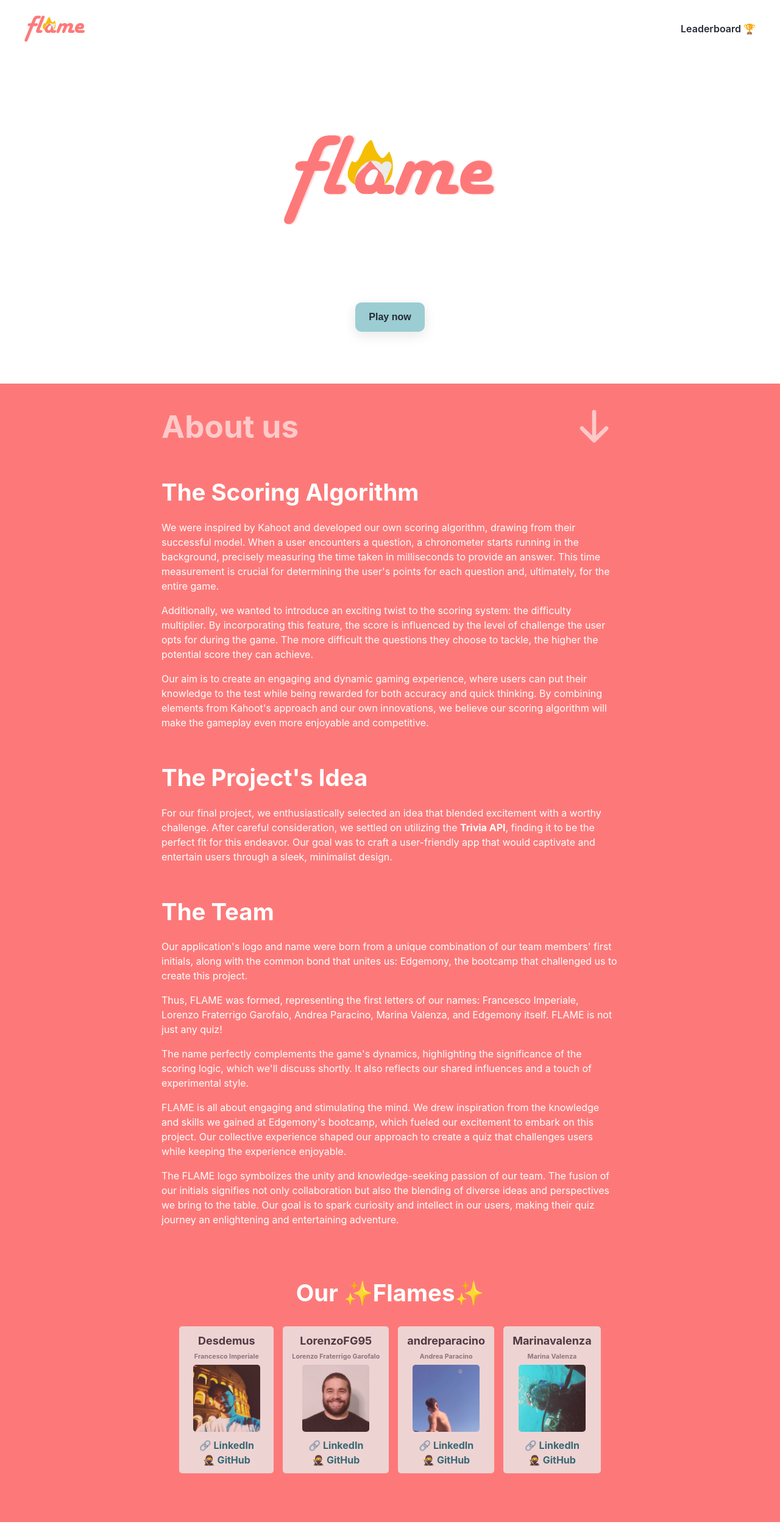
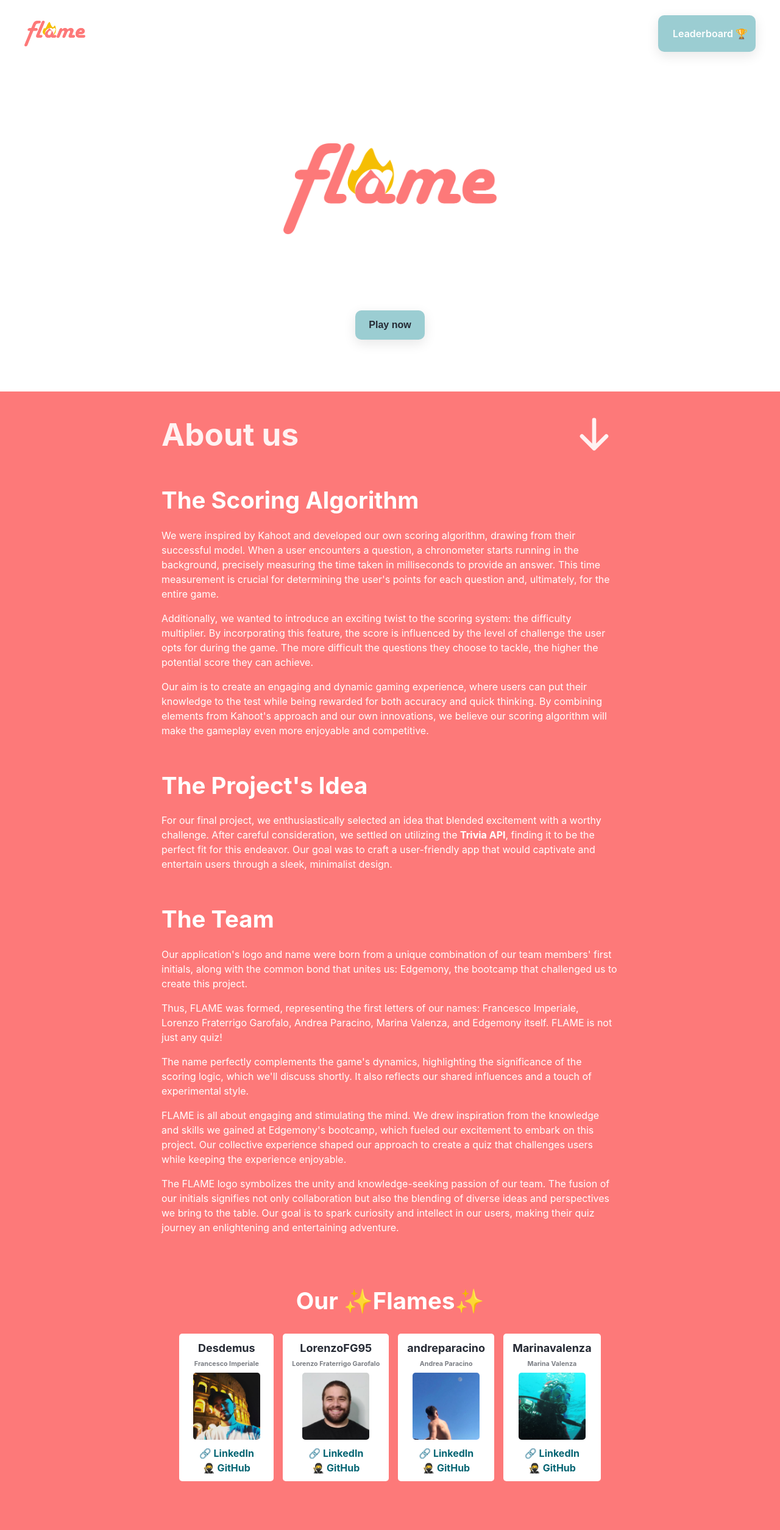
Before and after one commit to simoneschifano/flame, a React (Vite) app: page / in a window 1280 px wide. Shown: the whole page at 61% size. Built offline with nearby package versions, Linux system fonts and the light colour scheme.

Commit message:
uniformed components styles and restyle resultsboard

```diff
--- a/src/pages/Landing/components/CreatorsList/index.module.scss
+++ b/src/pages/Landing/components/CreatorsList/index.module.scss
@@ -6,9 +6,8 @@
   margin-top: $spacing--xl;
 
   &-creator {
-    opacity: 0.8;
     padding: $spacing--md $spacing--lg;
-    background-color: $color-background;
+    background-color: white;
     border-radius: $border-radius--sm;
     display: flex;
     flex-direction: column;
--- a/src/pages/Landing/index.module.scss
+++ b/src/pages/Landing/index.module.scss
@@ -15,8 +15,15 @@
 
     a {
       text-decoration: none;
-      color: $color-black;
+      color: white;
       font-weight: 600;
+      background-color: $color-primary;
+      border-radius: 10px;
+      box-shadow: transparent 0 0 0 3px, rgba(18, 18, 18, 0.1) 0 6px 20px;
+      height: 60px;
+      display: flex;
+      align-items: center;
+      width: 160px;
 
       img {
         opacity: 0;
@@ -105,7 +112,7 @@
         width: 100%;
         display: flex;
         justify-content: space-between;
-        opacity: 0.6;
+        opacity: 0.9;
         align-items: center;
         margin-bottom: 40px;
 
--- a/src/pages/NewGame/components/GamesHistory/index.jsx
+++ b/src/pages/NewGame/components/GamesHistory/index.jsx
@@ -8,10 +8,9 @@ const GamesHistory = () => {
     <div className={styles.GamesHistory}>
       {gameState.userData.playedGames.map(({ id, score, date }) => (
         <div key={id} className={styles["GamesHistory-singleGame"]}>
-          <span>
-            {score} {scoreFlamer(score)}
+          <span>Points: {score} {scoreFlamer(score)}
           </span>
-          <span>{date}</span>
+          <span>{date}📅</span>
         </div>
       ))}
     </div>
--- a/src/pages/NewGame/components/GamesHistory/index.module.scss
+++ b/src/pages/NewGame/components/GamesHistory/index.module.scss
@@ -1,6 +1,5 @@
 .GamesHistory {
-  box-shadow: 0px 10px 47px 22px rgba(0, 0, 0, 0.1);
-  background-color: #9bd2a6;
+  background-color: $color-primary;
   border-radius: 10px;
   padding: 15px;
   display: flex;
--- a/src/pages/NewGame/components/Results/index.jsx
+++ b/src/pages/NewGame/components/Results/index.jsx
@@ -8,10 +8,12 @@ const Results = () => {
     <section className={styles.Results}>
       <div className={styles["Results-hero"]}>
         <h1>Congratulations!</h1>
-        <h2>You scored: {` ${gameState.finalScore}`} pt</h2>
+        <h2>You scored: {gameState.finalScore} 🔥pt.</h2>
       </div>
-      <h4>History</h4>
-      <GamesHistory />
+      <div className={styles["Results-card-title"]}>
+        <p>👑 History 👑</p>
+        <GamesHistory />
+      </div>
     </section>
   );
 };
--- a/src/pages/NewGame/components/Results/index.module.scss
+++ b/src/pages/NewGame/components/Results/index.module.scss
@@ -1,15 +1,38 @@
 .Results {
-  background-color: #f5be0380;
+  background-color: white;
   padding: 20px;
   border-radius: 10px;
   text-align: center;
-  margin: auto 0;
 
   h1 {
-    color: $color-secondary;
+    background: linear-gradient(
+      90deg,
+      rgba(253, 121, 121, 1),
+      rgba(245, 190, 3, 1)
+    );
+    -webkit-background-clip: text;
+    background-clip: text;
+    color: transparent;
   }
 
-  h4 {
+  p {
     margin-bottom: 2px;
+    background-color: white;
+    font-size: 22px;
+    border-radius: 10px;
+    padding: 2px;
+    width: 200px;
+    translate: 50%;
+  }
+  &-card-title {
+    background-color: $color-primary;
+    box-shadow: 0 10px 20px rgba(0, 0, 0, 0.19), 0 6px 6px rgba(0, 0, 0, 0.23);
+    border-radius: 10px;
+    padding-top: 1px;
+  }
+  &-hero {
+    display: flex;
+    flex-direction: column;
+    gap: 2px;
   }
 }
--- a/src/pages/NewGame/index.jsx
+++ b/src/pages/NewGame/index.jsx
@@ -6,6 +6,7 @@ import { gameReducer } from "./helpers/reducers";
 import { useReducer } from "react";
 import { useNavigation } from "./helpers/hooks";
 import Header from "./components/Header";
+import GamesHistory from "./components/GamesHistory";
 
 const NewGame = () => {
   const [state, dispatch] = useReducer(gameReducer, INITIAL_GAME_STATE);
--- a/src/shared/scss/_constants.scss
+++ b/src/shared/scss/_constants.scss
@@ -7,8 +7,8 @@ $color-primary: #9bcdd2;
 $color-secondary: #fd7979;
 $color-secondary-text: #ffff;
 $color-accent: #056573;
-$color-green: #8eac50;
-$color-red: #f24c3d;
+$color-green: #56bc3a;
+$color-red: #fd5d5d;
 
 // BREAKPOINT
 $breakpoint-xs: 0px;
```
Also changed, not shown: src/assets/brand/logo-word.png, src/assets/images/creator-mari.png.
